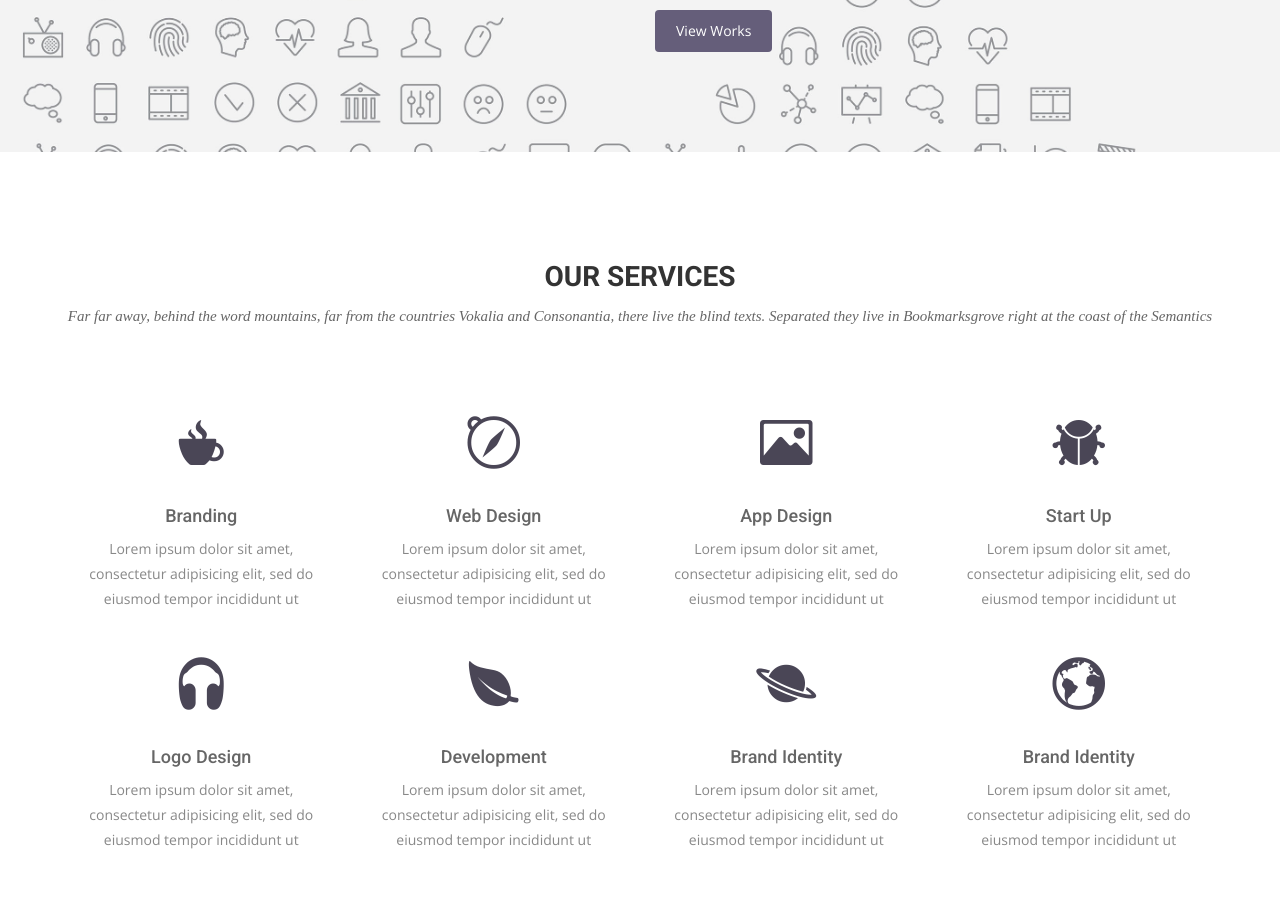
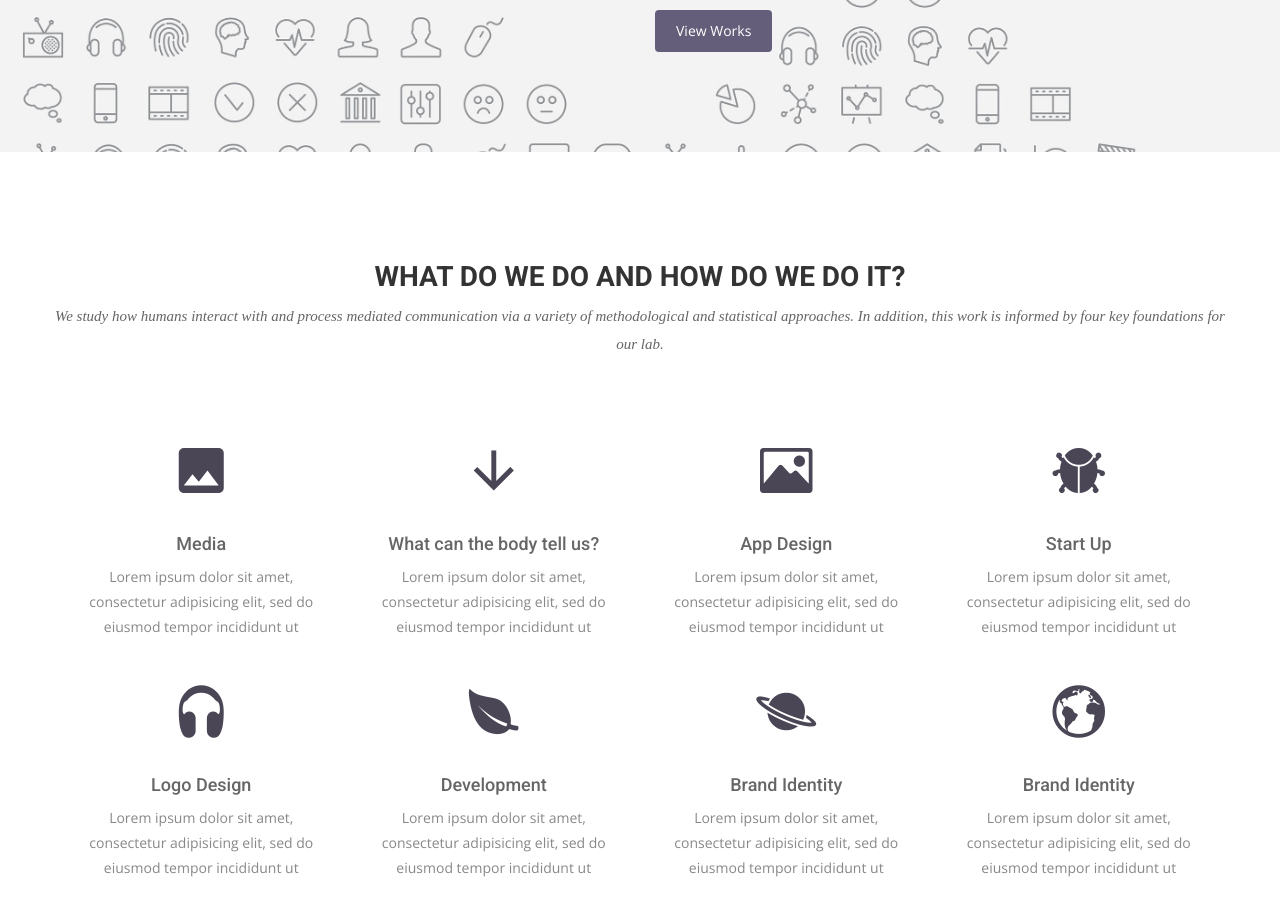
Before and after one commit to cognitionemotionlab/cognitionemotionlab.github.io, a Jekyll site: the page built from index.html, in a window 1280 px wide and 900 px high, scrolled down 1881 px. Built offline with Jekyll 4.4.1, drawn with Linux system fonts in a browser that asks for light colours; nearby versions of some CDN libraries; some web fonts are replaced.

Commit message:
Adding to the services section now.

```diff
--- a/index.html
+++ b/index.html
@@ -58,22 +58,22 @@ permalink: /
   <div class="container">
     <div class="row">
       <div class="section-title">
-        <h2>Our Services</h2>
-        <p>Far far away, behind the word mountains, far from the countries Vokalia and Consonantia, there live the blind texts. Separated they live in Bookmarksgrove right at the coast of the Semantics</p>
+        <h2>What do we do and how do we do it?</h2>
+        <p>We study how humans interact with and process mediated communication via a variety of methodological and statistical approaches. In addition, this work is informed by four key foundations for our lab.</p>
       </div>
     </div>
     <div class="row ">
       <div class="col-sm-6 col-md-3">
         <div class="service-item">
-          <i class="icon ion-coffee"></i>
-          <h4>Branding</h4>
+          <i class="icon ion-android-image"></i>
+          <h4>Media</h4>
           <p>Lorem ipsum dolor sit amet, consectetur adipisicing elit, sed do eiusmod tempor incididunt ut </p>
         </div>
       </div>
       <div class="col-sm-6 col-md-3">
         <div class="service-item">
-          <i class="ion-compass"></i>
-          <h4>Web Design</h4>
+          <i class="ion-android-arrow-down"></i>
+          <h4>What can the body tell us?</h4>
           <p>Lorem ipsum dolor sit amet, consectetur adipisicing elit, sed do eiusmod tempor incididunt ut </p>
         </div>
       </div>
```
